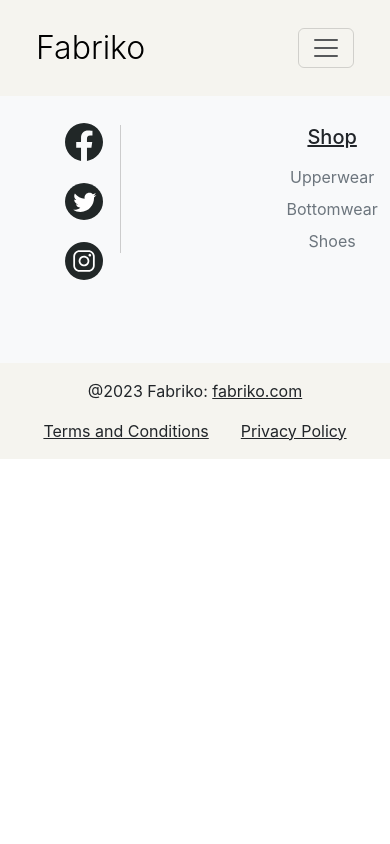
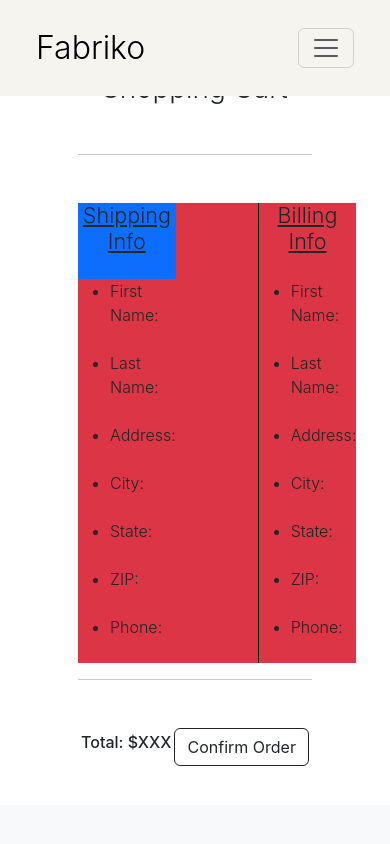
Before and after one commit to khayatcode/FabriKo, a React (Create React App) app in the folder client/: page /shoppingCart/confirm in a window 390 px wide. Shown: the top 844 px of the page. Built offline with nearby package versions, Linux system fonts and the light colour scheme.

Commit message:
Styled ContactUs , shipping info page

```diff
--- a/client/src/App.js
+++ b/client/src/App.js
@@ -16,6 +16,8 @@ import CreateProduct from './components/CreateProduct';
 import EditProduct from './components/EditProduct';
 import ViewProduct from './components/ViewProduct';
 import ContactUs from './components/ContactUs';
+import Shipping from './components/Shipping';
+import ShoppingCartConf from './components/ShoppingCartConf';
 
 
 
@@ -41,6 +43,10 @@ function App() {
         <Route path="/editProduct/example" element={<EditProduct />} />
         <Route path="/viewProduct/example" element={<ViewProduct />} />
         <Route path="/contact" element={<ContactUs />} />
+        <Route path="/billing" element={<BillingInfo/>} />
+        <Route path="/shippingInfo" element={<Shipping/>} />
+        <Route path="/shoppingCart/confirm" element={<ShoppingCartConf/>} />
+        <Route path="*" element={<h1>Not Found</h1>} />
       </Routes>
       <Footer />
     </div>
--- a/client/src/components/BillingInfo.jsx
+++ b/client/src/components/BillingInfo.jsx
@@ -1,6 +1,5 @@
 import React, { useState, useEffect } from 'react';
 import axios from 'axios';
-// import Stripe from 'stripe';
 
 const BillingInfo = () => {
     const [billingForm, setBillingForm] = useState({
@@ -16,12 +15,6 @@ const BillingInfo = () => {
         billing: false,
     });
 
-//     useEffect(() => {
-//     const stripe = window.Stripe('sk_test_51NMg77BuZ9fgdSow523FwBH4tQMXMTzRT0q3i0W9xOet8C6AsshHMDqCz3hQ8VosFzQIB06ND4R589RvFSro7Yd100dzw9am9p');
-//     const elements = stripe.elements();
-//     const cardElement = elements.create('card');
-//     cardElement.mount('#card-element');
-// }, []);
 
     const onChange = (e) => {
         setBillingForm({
@@ -30,29 +23,17 @@ const BillingInfo = () => {
         });
     };
 
-    // const handleSubmit = async (e) => {
-    //     e.preventDefault();
-    //     const stripe = new Stripe('sk_test_XXXXXXXXXXXXXXXXXXXXXXXX');
-    //     const { error, paymentMethod } = await stripe.createPaymentMethod({
-    //         type: 'card',
-    //         card: cardElement,
-    //     });
-    //     if (!error) {
-    //         console.log(paymentMethod);
-    //         const { id } = paymentMethod;
-    //         try {
-    //             const { data } = await axios.post('/api/stripe/charge', { id, amount: 10000 });
-    //             console.log(data);
-    //         } catch (error) {
-    //             console.log(error);
-    //         }
-    //     }
-    // };
+    const handleSubmit = async (e) => {
+        e.preventDefault();
+
+    };
 
     return (
-        <div>
-            <h1>Billing Info</h1>
-            <form onSubmit={handleSubmit}>
+        <div className='container d-flex justify-content-center' style={{ padding: '10%' }}>
+            <div className='col-md-12'>
+                <h1 className='text-center mb-4' style={{ fontWeight: 300 }}>Billing Info</h1>
+                <form onSubmit={handleSubmit} className="row">
+                    <div className="col-md-6">
                         <div className="form-floating mb-3">
                             <input
                                 type="text"
@@ -125,6 +106,8 @@ const BillingInfo = () => {
                             />
                             <label htmlFor="floatingInput">Zip</label>
                         </div>
+                    </div>
+                    <div className="col-md-6">
                         <div className="form-floating mb-3">
                             <input
                                 type="text"
@@ -161,11 +144,12 @@ const BillingInfo = () => {
                             />
                             <label htmlFor="floatingInput">CVV</label>
                         </div>
-                <button type="submit" className="btn btn-primary">
+                    </div>
+                    <button type="submit" className="btn btn-outline-dark">
                         Submit
                     </button>
                 </form>
-            <div id="card-element"></div>
+            </div>
         </div>
     );
 };
--- a/client/src/components/ContactUs.jsx
+++ b/client/src/components/ContactUs.jsx
@@ -47,7 +47,7 @@ const ContactUs = () => {
 
 
     return (
-        <div className='container d-flex justify-content-center' style={{ padding: '8%' }}>
+        <div className='container d-flex justify-content-center' style={{ padding: '14%' }}>
             <div className='col-md-6'>
                 <h1 className='mb-3' style={{ fontWeight: 300 }}>Contact Us</h1>
                 <form onSubmit={onSubmit}>
@@ -67,7 +67,7 @@ const ContactUs = () => {
                         <textarea className='form-control' placeholder='Message' id='floatingTextarea2' style={{ height: '100px' }} name='message' value={contactInfo.message} onChange={onChange}></textarea>
                         <label htmlFor='floatingTextarea2'>Message</label>
                     </div>
-                    <button type='submit' className='btn btn-primary'>Submit</button>
+                    <button type='submit' className='btn btn-outline-dark'>Submit</button>
                 </form>
             </div>
         </div>
--- a/client/src/components/Footer.jsx
+++ b/client/src/components/Footer.jsx
@@ -40,7 +40,6 @@ const Footer = () => {
                         <h5 className='text-dark  text-decoration-underline'>Company</h5>
                         <div className="mt-3 d-flex flex-column gap-2">
                             <a href="#" className="text-secondary mx-3" style={{ textDecoration: 'none'}} onClick={handleLinkClick}>Home</a>
-                            <a href="#" className="text-secondary mx-3" style={{ textDecoration: 'none'}} onClick={handleLinkClick}>About Us</a>
                             <a href="#" className="text-secondary mx-3" style={{ textDecoration: 'none'}} onClick={handleLinkClick}>Contact Us</a>
                         </div>
                     </div>
--- a/client/src/components/FormProduct.jsx
+++ b/client/src/components/FormProduct.jsx
@@ -55,7 +55,7 @@ const FormProduct = (props) => {
                         <label htmlFor='formFile' className='form-label'>Product Image 5</label>
                         <input type='file' className='form-control' id='formFile' placeholder='Product Image 5' name='productImage5' value={productInfo.productImage5} onChange={changeHandler} />
                     </div>
-                    <button type='submit' className='btn btn-primary'>{submitValue}</button>
+                    <button type='submit' className='btn btn-outline-dark'>{submitValue}</button>
                 </form>
             </div>
         </div>
--- a/client/src/components/Shipping.jsx
+++ b/client/src/components/Shipping.jsx
@@ -48,39 +48,41 @@ const Shipping = () => {
             .catch(err => console.log(err))
     }
   return (
-    <div>
-        <h1>Shipping</h1>
+    <div className='container d-flex justify-content-center' style={{ padding: '8%' }}>
+        <div className='col-md-6'>
+            <h1 className='text-center mb-4' style={{ fontWeight: 300 }}>Shipping</h1>
             <form onSubmit={handleSubmit}>
-            <div>
-                <label>First Name:</label>
-                <input type="text" name="firstName" value={shippingAddress.firstName} onChange={onChange} />
+                <div className='form-floating mb-3'>
+                    <input type="text" className='form-control' placeholder='First Name' name="firstName" value={shippingAddress.firstName} onChange={onChange} />
+                    <label htmlFor='firstName'>First Name:</label>
                 </div>
-            <div>
-                <label>Last Name:</label>
-                <input type="text" name="lastName" value={shippingAddress.lastName} onChange={onChange} />
+                <div className='form-floating mb-3'>
+                    <input type="text" className='form-control' placeholder='Last Name' name="lastName" value={shippingAddress.lastName} onChange={onChange} />
+                    <label htmlFor='lasstName'>Last Name:</label>
                 </div>
-            <div>
-                <label>Address:</label>
-                <input type="text" name="address" value={shippingAddress.address} onChange={onChange} />
+                <div className='form-floating mb-3'>
+                    <input type="text" className='form-control' placeholder='Address' name="address" value={shippingAddress.address} onChange={onChange} />
+                    <label htmlFor='address'>Address:</label>
                 </div>
-            <div>
-                <label>City:</label>
-                <input type="text" name="city" value={shippingAddress.city} onChange={onChange} />
+                <div className='form-floating mb-3'>
+                    <input type="text" className='form-control' placeholder='City' name="city" value={shippingAddress.city} onChange={onChange} />
+                    <label htmlFor='city'>City:</label>
                 </div>
-            <div>
-                <label>State:</label>
-                <input type="text" name="state" value={shippingAddress.state} onChange={onChange} />
+                <div className='form-floating mb-3'>
+                    <input type="text" className='form-control' placeholder='state' name="state" value={shippingAddress.state} onChange={onChange} />
+                    <label htmlFor='state'>State:</label>
                 </div>
-            <div>
-                <label>Zip:</label>
-                <input type="text" name="zip" value={shippingAddress.zip} onChange={onChange} />
+                <div className='form-floating mb-3'>
+                    <input type="text" className='form-control' placeholder='Zip' name="zip" value={shippingAddress.zip} onChange={onChange} />
+                    <label htmlFor='zip'>Zip:</label>
                 </div>
-            <div>
-                <label>Phone:</label>
-                <input type="text" name="phone" value={shippingAddress.phone} onChange={onChange} />
+                <div className='form-floating mb-3'>
+                    <input type="text" className='form-control' placeholder='Phone' name="phone" value={shippingAddress.phone} onChange={onChange} />
+                    <label htmlFor='phone'>Phone:</label>
                 </div>
-            <input type="submit" value="Submit" />
+                <input type="submit" value="Submit" className='btn btn-outline-dark' />
             </form>
+        </div>
     </div>
   )
 }
--- a/client/src/components/ShoppingCartConf.jsx
+++ b/client/src/components/ShoppingCartConf.jsx
@@ -1,7 +1,7 @@
 import React from 'react'
 
 const ShoppingCartConf = (props) => {
-    const { firstName, total, shippingInfo, billingInfo} = props
+    const { firstName, total, shippingInfo, billingInfo } = props
 
     const confirmOrder = (e) => {
         e.preventDefault()
@@ -17,33 +17,49 @@ const ShoppingCartConf = (props) => {
             })
     }
 
-  return (
-    <div>
-        <h1>{firstName} Shopping Cart</h1>
-        <div>
-            <h2>Total: {total}</h2>
-            <h2>Shipping Info</h2>
-            <p>{shippingInfo.firstName}</p>
-            <p>{shippingInfo.lastName}</p>
-            <p>{shippingInfo.address}</p>
-            <p>{shippingInfo.city}</p>
-            <p>{shippingInfo.state}</p>
-            <p>{shippingInfo.zip}</p>
-            <p>{shippingInfo.phone}</p>
-            <h2>Billing Info</h2>
-            <p>{billingInfo.firstName}</p>
-            <p>{billingInfo.lastName}</p>
-            <p>{billingInfo.address}</p>
-            <p>{billingInfo.city}</p>
-            <p>{billingInfo.state}</p>
-            <p>{billingInfo.zip}</p>
-            <p>{billingInfo.phone}</p>
+    return (
+        <div className='container d-flex justify-content-center' style={{ padding: '10%' }}>
+            <div className='col-9'>
+                <h1 className='mb-5' style={{ fontWeight: 300 }}>First Name Shopping Cart</h1>
+                <hr />
+                <div className='d-flex justify-content-between align-items-center mt-5'>
+                    <div style={{ borderRight: '1px solid black', paddingRight: '35%' }} className='bg-danger'>
+                        <div className='bg-primary d-flex' >
+                            <h4 className='text-decoration-underline mb-4 ' style={{ fontWeight: 300 }}>Shipping Info</h4>
+                        </div>
+                        <ul>
+                            <li className='text-start mb-4' style={{ fontWeight: 300 }}>First Name: </li>
+                            <li className='text-start mb-4' style={{ fontWeight: 300 }}>Last Name: </li>
+                            <li className='text-start mb-4' style={{ fontWeight: 300 }}>Address: </li>
+                            <li className='text-start mb-4' style={{ fontWeight: 300 }}>City:</li>
+                            <li className='text-start mb-4' style={{ fontWeight: 300 }}>State: </li>
+                            <li className='text-start mb-4' style={{ fontWeight: 300 }}>ZIP: </li>
+                            <li className='text-start mb-4' style={{ fontWeight: 300 }}>Phone: </li>
+                        </ul>
+                    </div>
+                    <div className='bg-danger' style={{width: '47%'}}>
+                        <h4 className='text-decoration-underline mb-4' style={{ fontWeight: 300 }}>Billing Info</h4>
+                        <ul>
+                            <li className='text-start mb-4' style={{ fontWeight: 300 }}>First Name: </li>
+                            <li className='text-start mb-4' style={{ fontWeight: 300 }}>Last Name: </li>
+                            <li className='text-start mb-4' style={{ fontWeight: 300 }}>Address: </li>
+                            <li className='text-start mb-4' style={{ fontWeight: 300 }}>City: </li>
+                            <li className='text-start mb-4' style={{ fontWeight: 300 }}>State: </li>
+                            <li className='text-start mb-4' style={{ fontWeight: 300 }}>ZIP: </li>
+                            <li className='text-start mb-4' style={{ fontWeight: 300 }}>Phone: </li>
+                        </ul>
+                    </div>
+                </div>
+                <hr />
+                <div className='d-flex justify-content-evenly align-items-center mt-5'>
+                    <h6 style={{ fontWeight: 500 }}>Total: $XXX</h6>
+                    <form onSubmit={confirmOrder}>
+                        <button type="submit" className='btn btn-outline-dark'>Confirm Order</button>
+                    </form>
+                </div>
+            </div>
         </div>
-        <form onSubmit={confirmOrder}>
-            <button type="submit">Confirm Order</button>
-        </form>
-    </div>
-  )
+    )
 }
 
 export default ShoppingCartConf
```
Lines whose indentation alone changed are shown as unchanged.
